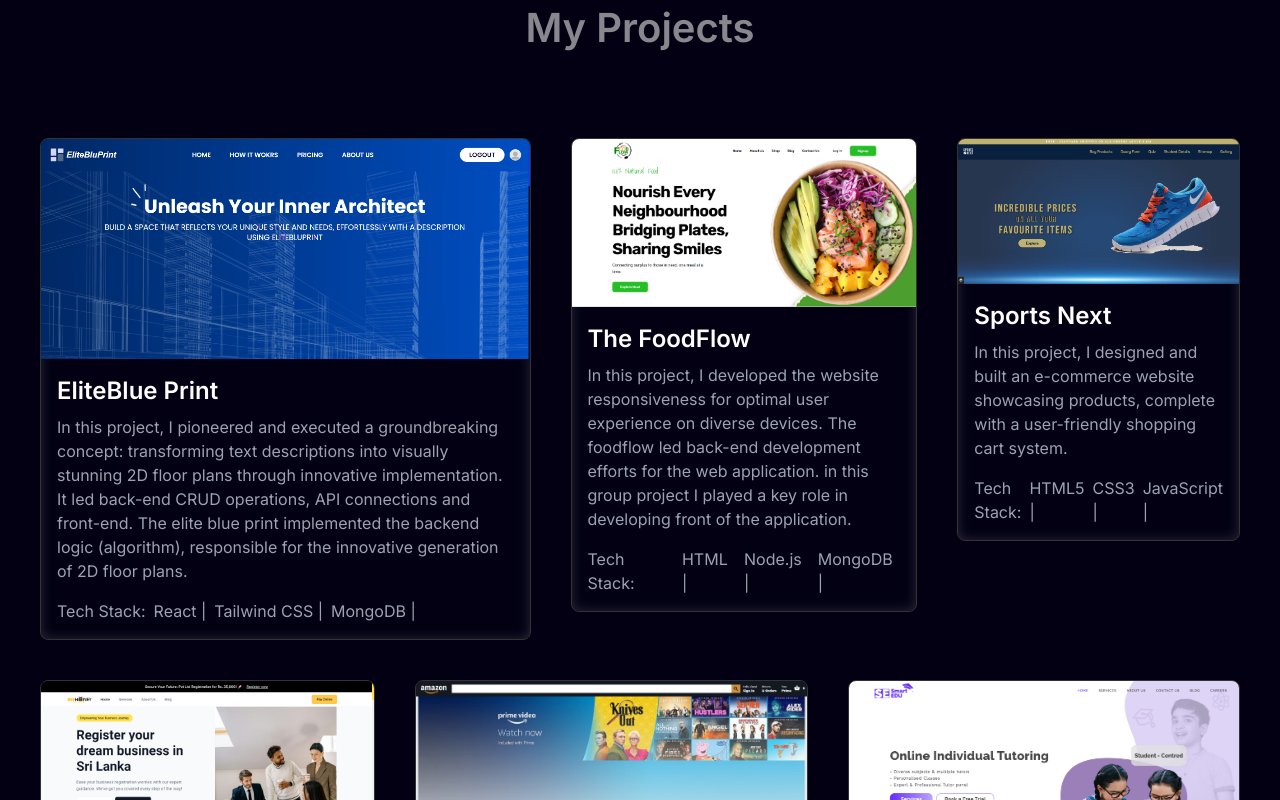
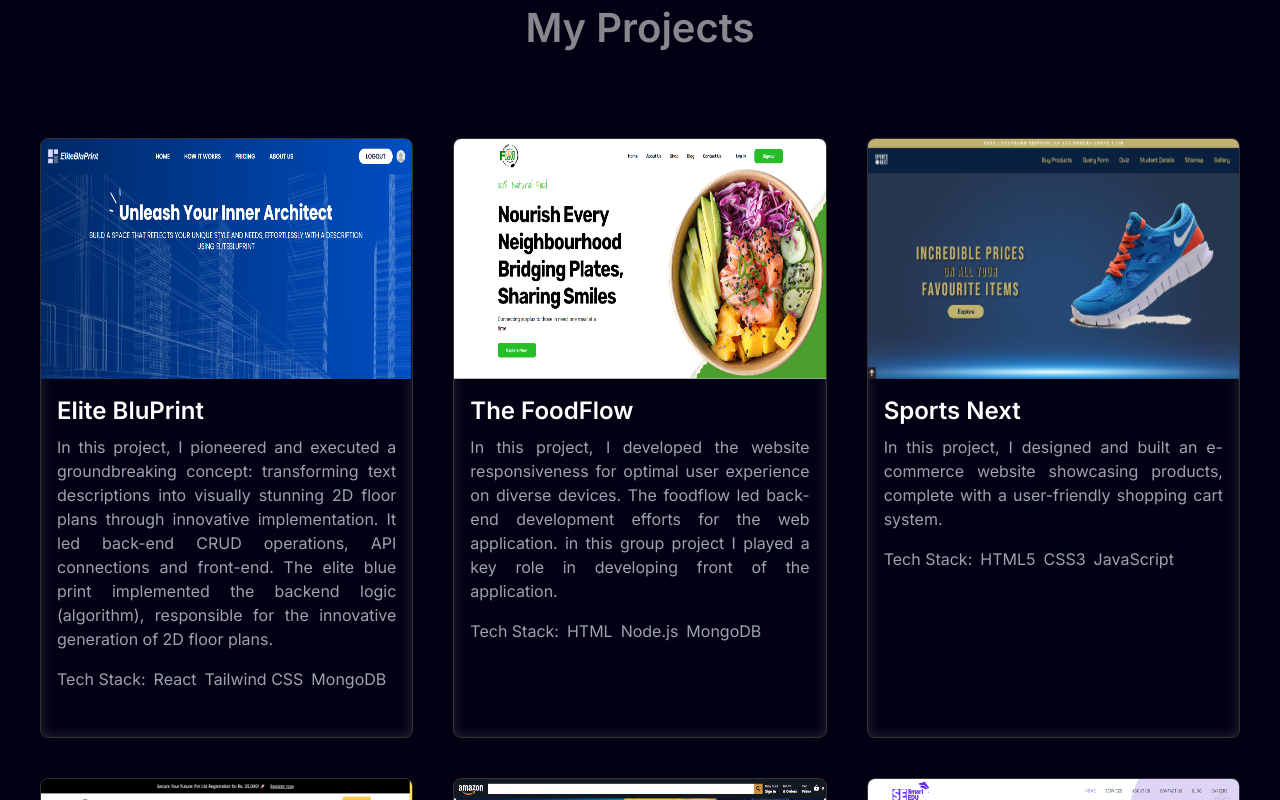
Before and after one commit to loshan20011/portfolio, a Next.js app: page / in a window 1280 px wide. Shown: the part 2400-3200 px from the top of the page. Built offline with nearby package versions, Linux system fonts and the light colour scheme; a web font is replaced by a local one.

Commit message:
my-projects-done

```diff
--- a/components/main/MyProjects.tsx
+++ b/components/main/MyProjects.tsx
@@ -20,7 +20,7 @@ const MyProjects = () => {
         <Link href="./projects/EliteBluPrint">
           <ProjectCard
             src="/elitebluprint.png"
-            title="EliteBlue Print"
+            title="Elite BluPrint"
             description="In this project, I pioneered and executed a groundbreaking concept: transforming text descriptions into visually stunning 2D floor plans through innovative implementation. It led back-end CRUD operations, API connections and front-end.
             The elite blue print implemented the backend logic (algorithm), responsible for the innovative generation of 2D floor plans."
             techStack={["React", "Tailwind CSS", "MongoDB"]}
--- a/components/main/ProjectCard.tsx
+++ b/components/main/ProjectCard.tsx
@@ -18,14 +18,14 @@ const ProjectCard = ({
 }: Props) => {
   return (
     <button
-      className="text-left relative z-50 project-primary overflow-hidden rounded-lg shadow-lg border border-[#333333]"
+      className="flex flex-col text-justify max-w-[600px] md:min-h-[75vh] relative z-50 project-primary overflow-hidden rounded-lg shadow-lg border border-[#333333]"
     >
       <Image
         src={src}
         alt={title}
-        width={1000}
-        height={1000}
-        className="md:max-h-[240px] w-full"
+        width={1200}
+        height={1200}
+        className="md:max-h-[240px] md:min-h-[240px] w-full"
       />
 
       <div className="relative p-4">
@@ -37,7 +37,7 @@ const ProjectCard = ({
             {techStack.map((tech, index) => (
               <div key={index}>
                 <span className="block md:hidden text-gray-400">{tech}</span>
-                <span className="hidden md:block text-gray-400">{tech} |</span>
+                <span className="hidden md:block text-gray-400">{tech}</span>
               </div>
             ))}
           </div>
```
